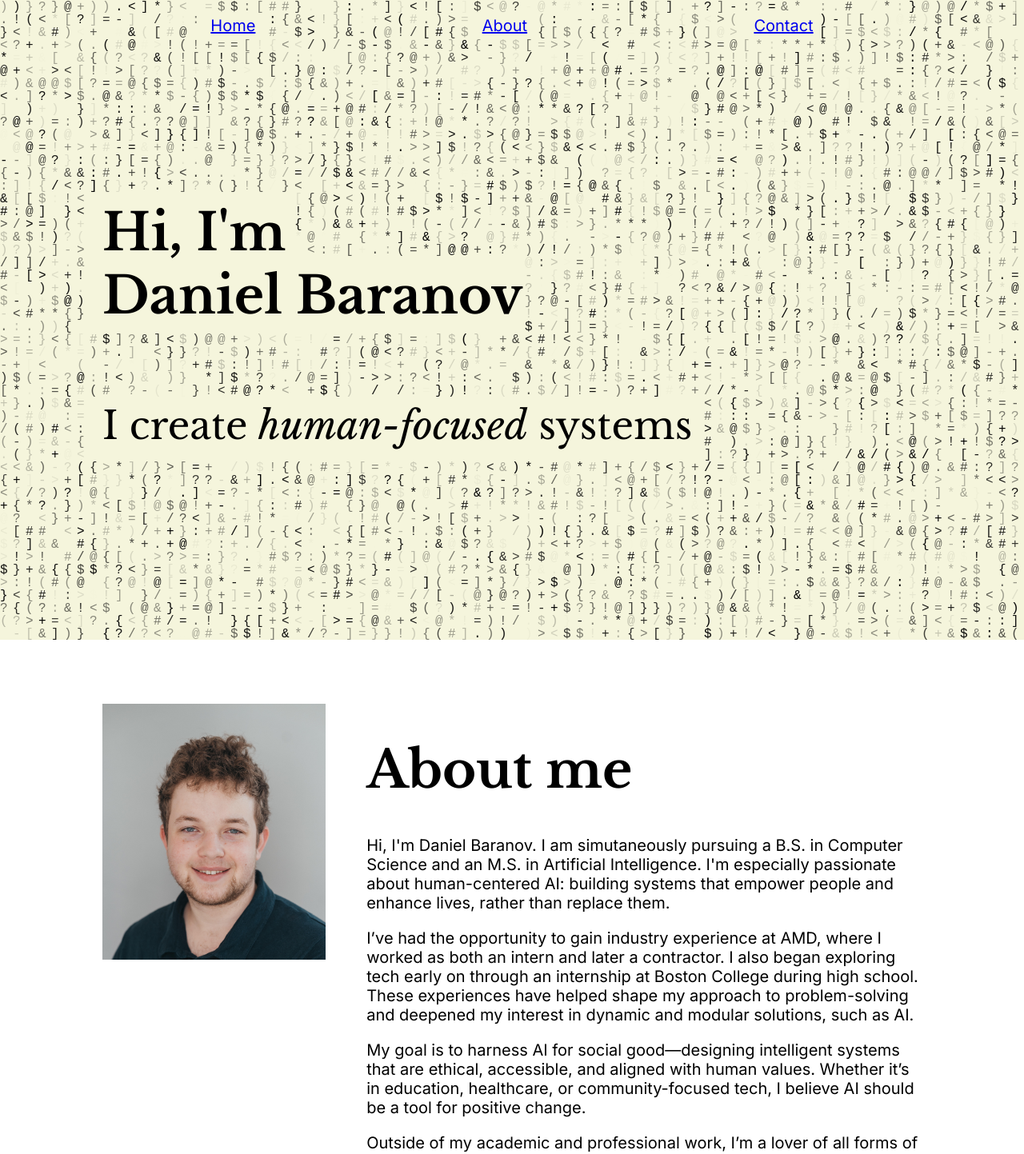
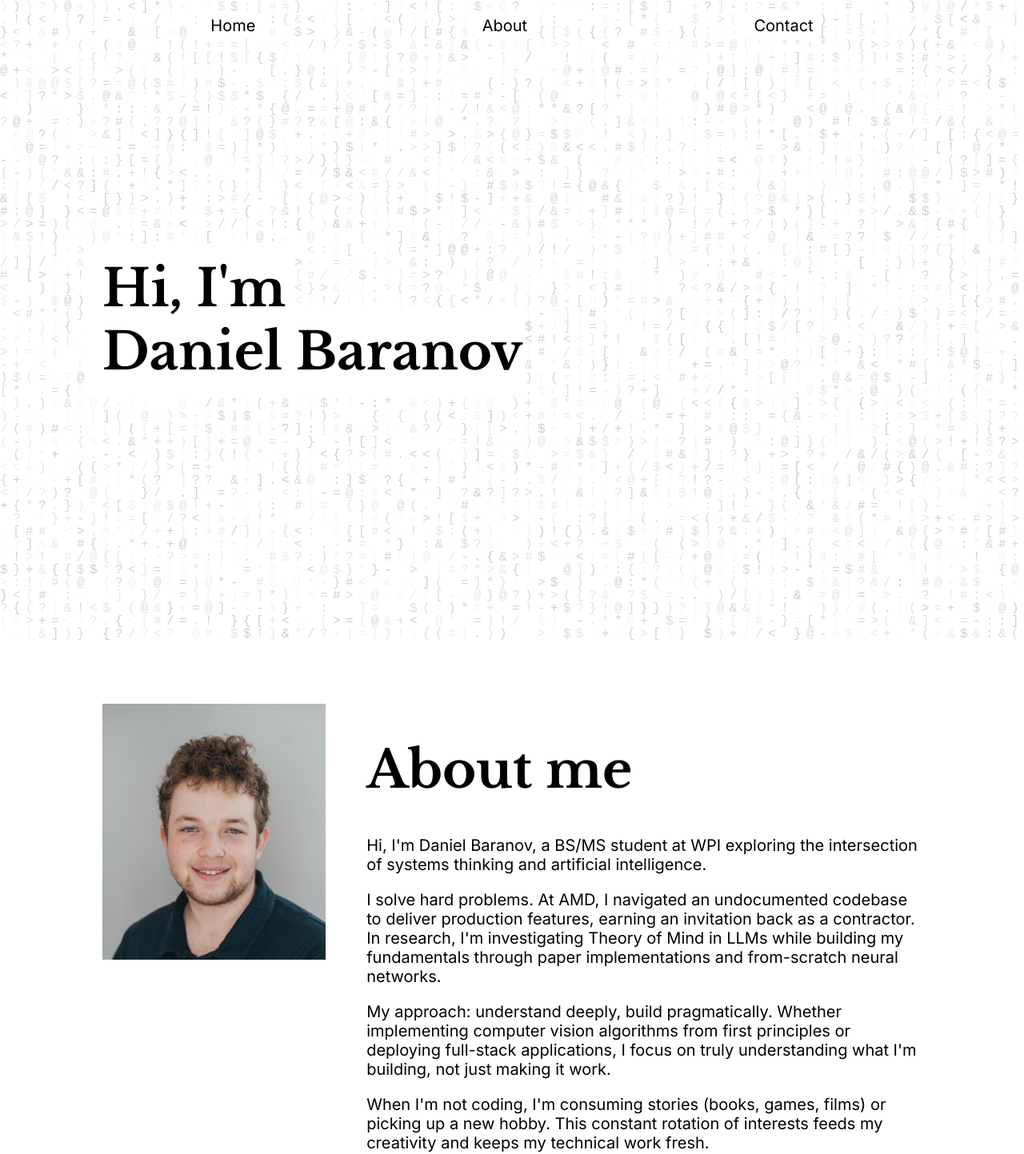
Before and after one commit to danieldbaranov/danielbaranov.com, a React app: page / in a window 1280 px wide. Shown: the top 1443 px of the page at 80% size. Built offline with nearby package versions, Linux system fonts and the light colour scheme.

Commit message:
revamped website

```diff
--- a/src/About.tsx
+++ b/src/About.tsx
@@ -5,26 +5,21 @@ function About () {
   return(
     <div id="about" className="full-page" style={{display: "flex", flexDirection: 'row', justifyContent: 'center', alignItems: 'stretch', gap: '5%'}}>
       <div style={{display: "flex", justifyItems: "center"}}>
-        <img src="./DanielHeadshot.jpg" className='about-picture'/>
+        <img src="./DanielHeadshot.jpg" className='about-picture' alt=""/>
       </div>
       <div className='about-text' data-avoid-ascii="true">
         <h1>About me</h1>
         <p>
-          Hi, I'm Daniel Baranov.
-          I am simutaneously pursuing a B.S. in Computer Science and an M.S. in Artificial Intelligence.
-          I'm especially passionate about human-centered AI: building systems that empower people and enhance lives, rather than replace them.
+          Hi, I'm Daniel Baranov, a BS/MS student at WPI exploring the intersection of systems thinking and artificial intelligence.
         </p>
         <p>
-          I’ve had the opportunity to gain industry experience at AMD, where I worked as both an intern and later a contractor.
-          I also began exploring tech early on through an internship at Boston College during high school.
-          These experiences have helped shape my approach to problem-solving and deepened my interest in dynamic and modular solutions, such as AI.
+          I solve hard problems. At AMD, I navigated an undocumented codebase to deliver production features, earning an invitation back as a contractor. In research, I'm investigating Theory of Mind in LLMs while building my fundamentals through paper implementations and from-scratch neural networks.
         </p>
         <p>
-          My goal is to harness AI for social good—designing intelligent systems that are ethical, accessible, and aligned with human values.
-          Whether it’s in education, healthcare, or community-focused tech, I believe AI should be a tool for positive change.
+          My approach: understand deeply, build pragmatically. Whether implementing computer vision algorithms from first principles or deploying full-stack applications, I focus on truly understanding what I'm building, not just making it work.
         </p>
         <p>
-          Outside of my academic and professional work, I’m a lover of all forms of storytelling—books, games, movies, and shows—and I enjoy rotating through new hobbies to keep life interesting and ideas flowing.
+          When I'm not coding, I'm consuming stories (books, games, films) or picking up a new hobby. This constant rotation of interests feeds my creativity and keeps my technical work fresh.
         </p>
       </div>
     </div>
--- a/src/App.tsx
+++ b/src/App.tsx
@@ -10,6 +10,7 @@ import { Routes, Route, useLocation } from 'react-router-dom';
 import { useEffect, useRef } from 'react';
 
 import { Link } from "react-router-dom";
+import { Color } from 'three';
 
 function FullPage(){
   return(
@@ -21,19 +22,19 @@ function FullPage(){
         zIndex: '1000',
         display: 'flex',
         justifyContent: 'space-evenly',
-        gap: '20px'
+        gap: '20px',
       }}>
-        <Link to="/">
+        <Link to="/" style={{color: "black"}}>
           <p data-avoid-ascii="true">
             Home
           </p>
         </Link>
-        <Link to="/about">
+        <Link to="/about" style={{color: "black"}}>
           <p data-avoid-ascii="true">
             About
           </p>
         </Link>
-        <Link to="/contact">
+        <Link to="/contact" style={{color: "black"}}>
           <p data-avoid-ascii="true">
             Contact
           </p>
--- a/src/AsciiBackground.tsx
+++ b/src/AsciiBackground.tsx
@@ -12,7 +12,7 @@ interface AsciiBackgroundProps {
 const AsciiBackground: React.FC<AsciiBackgroundProps> = ({
     asciiChars = ' .:/\[]{}()<>*+-=!?#&$@'.split(''),
     fontSize = 16, // pixels
-    bgColor = '#F5F5DC', // Light Beige background for the canvas itself
+    bgColor = '#FFFFFF', // Light Beige background for the canvas itself
     updateInterval = 100, // ms, how often to update characters
     avoidSelector = '[data-avoid-ascii="true"]',
     avoidPadding = 10 // default padding
@@ -73,7 +73,7 @@ const AsciiBackground: React.FC<AsciiBackgroundProps> = ({
                 grid: Array.from({ length: rows }, () =>
                     Array.from({ length: cols }, () => ({
                         char: asciiChars[Math.floor(Math.random() * asciiChars.length)],
-                        opacity: Math.random(),
+                        opacity: Math.random() * 0.2,
                     }))
                 ),
                 cols,
@@ -100,7 +100,7 @@ const AsciiBackground: React.FC<AsciiBackgroundProps> = ({
                     if (grid[r]?.[c]) {
                         grid[r][c] = {
                             char: asciiChars[Math.floor(Math.random() * asciiChars.length)],
-                            opacity: Math.random(),
+                            opacity: Math.random() * 0.2,
                         };
                     }
                 }
--- a/src/Home.tsx
+++ b/src/Home.tsx
@@ -13,7 +13,7 @@ function Home () {
           <br/>
           <span data-avoid-ascii="true">Daniel Baranov</span>
         </h1>
-        <h2 data-avoid-ascii="true">I create <em>human-focused</em> systems</h2>
+        {/* <h2 data-avoid-ascii="true">I make machines <i>learn.</i></h2> */}
       </div>
     </section>
   );
--- a/src/styles/App.css
+++ b/src/styles/App.css
@@ -1,7 +1,7 @@
 @import url('https://fonts.googleapis.com/css2?family=Inter:ital,opsz,wght@0,14..32,100..900;1,14..32,100..900&family=Libre+Baskerville:ital,wght@0,400;0,700;1,400&display=swap');
 
 
-
+a { text-decoration: none; }
 
 h1 {
   font-size: 64px;
@@ -23,6 +23,10 @@ p {
   font-size: 1.25rem;
   font-family: "Inter", sans-serif;
   font-optical-sizing: auto;
+}
+
+Link {
+  color: black;
 }
 
 .full-page{
```
